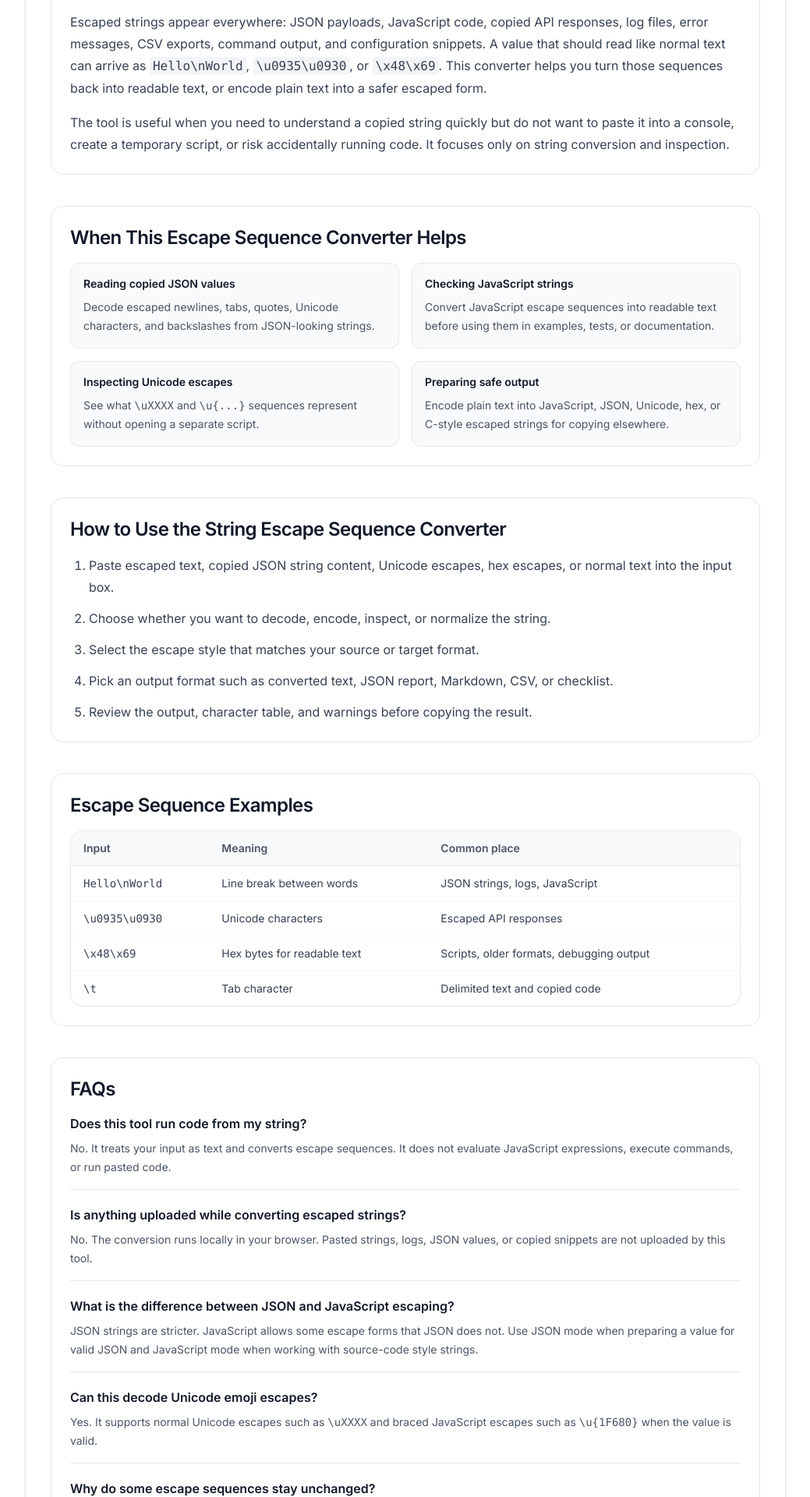
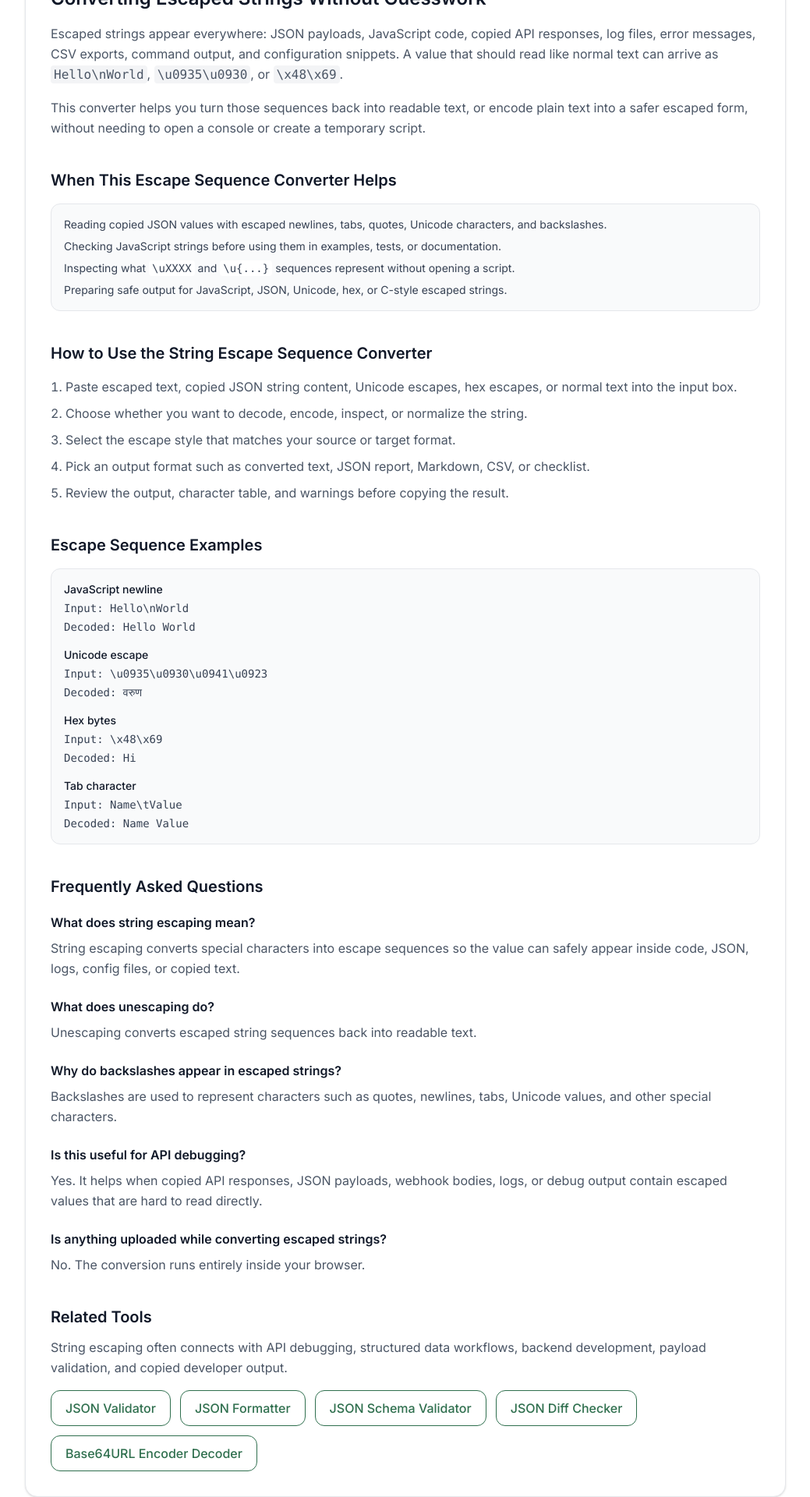
Before and after one commit to vaarunsonawwane-ops/yoryantra-new, a Next.js app: page /tools/string-escape-sequence-converter in a window 1280 px wide. Shown: the part 1460-3380 px from the top of the page at 78% size, without its empty margins (120-1159 px from the left). Built offline with nearby package versions, Linux system fonts and the light colour scheme.

Commit message:
Update ToolClient.tsx

```diff
--- a/app/tools/string-escape-sequence-converter/ToolClient.tsx
+++ b/app/tools/string-escape-sequence-converter/ToolClient.tsx
@@ -351,107 +351,98 @@ export default function ToolClient() {
         </div>
       ) : null}
 
-      <section className="mt-12 space-y-10">
-        <ContentBlock title="Converting Escaped Strings Without Guesswork">
-          <p>
-            Escaped strings appear everywhere: JSON payloads, JavaScript code, copied API responses, log files, error messages, CSV exports, command output, and configuration snippets. A value that should read like normal text can arrive as <code className="rounded bg-gray-100 px-1 py-0.5">Hello\nWorld</code>, <code className="rounded bg-gray-100 px-1 py-0.5">\u0935\u0930</code>, or <code className="rounded bg-gray-100 px-1 py-0.5">\x48\x69</code>. This converter helps you turn those sequences back into readable text, or encode plain text into a safer escaped form.
+      <section className="mt-12 border-t border-gray-200 pt-10 space-y-10">
+        <div>
+          <h2 className="text-2xl font-semibold text-gray-900">Converting Escaped Strings Without Guesswork</h2>
+          <p className="mt-4 text-gray-600 leading-relaxed">
+            Escaped strings appear everywhere: JSON payloads, JavaScript code, copied API responses, log files, error messages, CSV exports, command output, and configuration snippets. A value that should read like normal text can arrive as <code className="rounded bg-gray-100 px-1 py-0.5">Hello\nWorld</code>, <code className="rounded bg-gray-100 px-1 py-0.5">\u0935\u0930</code>, or <code className="rounded bg-gray-100 px-1 py-0.5">\x48\x69</code>.
           </p>
-          <p>
-            The tool is useful when you need to understand a copied string quickly but do not want to paste it into a console, create a temporary script, or risk accidentally running code. It focuses only on string conversion and inspection.
+          <p className="mt-4 text-gray-600 leading-relaxed">
+            This converter helps you turn those sequences back into readable text, or encode plain text into a safer escaped form, without needing to open a console or create a temporary script.
           </p>
-        </ContentBlock>
+        </div>
 
-        <ContentBlock title="When This Escape Sequence Converter Helps">
-          <div className="grid gap-4 md:grid-cols-2">
-            <InfoCard title="Reading copied JSON values">
-              Decode escaped newlines, tabs, quotes, Unicode characters, and backslashes from JSON-looking strings.
-            </InfoCard>
-            <InfoCard title="Checking JavaScript strings">
-              Convert JavaScript escape sequences into readable text before using them in examples, tests, or documentation.
-            </InfoCard>
-            <InfoCard title="Inspecting Unicode escapes">
-              See what <code>\uXXXX</code> and <code>\u{'{'}...{'}'}</code> sequences represent without opening a separate script.
-            </InfoCard>
-            <InfoCard title="Preparing safe output">
-              Encode plain text into JavaScript, JSON, Unicode, hex, or C-style escaped strings for copying elsewhere.
-            </InfoCard>
+        <div>
+          <h2 className="text-xl font-semibold text-gray-900">When This Escape Sequence Converter Helps</h2>
+          <div className="mt-4 rounded-xl border border-gray-200 bg-gray-50 p-4 text-sm text-gray-700">
+            <p>Reading copied JSON values with escaped newlines, tabs, quotes, Unicode characters, and backslashes.</p>
+            <p className="mt-2">Checking JavaScript strings before using them in examples, tests, or documentation.</p>
+            <p className="mt-2">Inspecting what <code className="rounded bg-white px-1 py-0.5">\uXXXX</code> and <code className="rounded bg-white px-1 py-0.5">\u{'{'}...{'}'}</code> sequences represent without opening a script.</p>
+            <p className="mt-2">Preparing safe output for JavaScript, JSON, Unicode, hex, or C-style escaped strings.</p>
           </div>
-        </ContentBlock>
+        </div>
 
-        <ContentBlock title="How to Use the String Escape Sequence Converter">
-          <ol className="list-decimal space-y-3 pl-6 text-gray-700">
+        <div>
+          <h2 className="text-xl font-semibold text-gray-900">How to Use the String Escape Sequence Converter</h2>
+          <ol className="mt-4 list-decimal list-inside space-y-2 text-gray-600 leading-relaxed">
             <li>Paste escaped text, copied JSON string content, Unicode escapes, hex escapes, or normal text into the input box.</li>
             <li>Choose whether you want to decode, encode, inspect, or normalize the string.</li>
             <li>Select the escape style that matches your source or target format.</li>
             <li>Pick an output format such as converted text, JSON report, Markdown, CSV, or checklist.</li>
             <li>Review the output, character table, and warnings before copying the result.</li>
           </ol>
-        </ContentBlock>
+        </div>
 
-        <ContentBlock title="Escape Sequence Examples">
-          <div className="overflow-x-auto rounded-2xl border border-gray-200">
-            <table className="min-w-full divide-y divide-gray-200 text-sm">
-              <thead className="bg-gray-50 text-left text-gray-600">
-                <tr>
-                  <th className="px-4 py-3 font-semibold">Input</th>
-                  <th className="px-4 py-3 font-semibold">Meaning</th>
-                  <th className="px-4 py-3 font-semibold">Common place</th>
-                </tr>
-              </thead>
-              <tbody className="divide-y divide-gray-100 text-gray-700">
-                <tr>
-                  <td className="px-4 py-3 font-mono">Hello\nWorld</td>
-                  <td className="px-4 py-3">Line break between words</td>
-                  <td className="px-4 py-3">JSON strings, logs, JavaScript</td>
-                </tr>
-                <tr>
-                  <td className="px-4 py-3 font-mono">\u0935\u0930</td>
-                  <td className="px-4 py-3">Unicode characters</td>
-                  <td className="px-4 py-3">Escaped API responses</td>
-                </tr>
-                <tr>
-                  <td className="px-4 py-3 font-mono">\x48\x69</td>
-                  <td className="px-4 py-3">Hex bytes for readable text</td>
-                  <td className="px-4 py-3">Scripts, older formats, debugging output</td>
-                </tr>
-                <tr>
-                  <td className="px-4 py-3 font-mono">\t</td>
-                  <td className="px-4 py-3">Tab character</td>
-                  <td className="px-4 py-3">Delimited text and copied code</td>
-                </tr>
-              </tbody>
-            </table>
+        <div>
+          <h2 className="text-xl font-semibold text-gray-900">Escape Sequence Examples</h2>
+          <div className="mt-4 rounded-xl border border-gray-200 bg-gray-50 p-4 text-sm text-gray-700">
+            <div>
+              <div className="font-medium text-gray-900">JavaScript newline</div>
+              <div className="mt-1 font-mono">Input: Hello\nWorld</div>
+              <div className="mt-1 font-mono">Decoded: Hello World</div>
+            </div>
+            <div className="mt-4">
+              <div className="font-medium text-gray-900">Unicode escape</div>
+              <div className="mt-1 font-mono">Input: \u0935\u0930\u0941\u0923</div>
+              <div className="mt-1 font-mono">Decoded: वरुण</div>
+            </div>
+            <div className="mt-4">
+              <div className="font-medium text-gray-900">Hex bytes</div>
+              <div className="mt-1 font-mono">Input: \x48\x69</div>
+              <div className="mt-1 font-mono">Decoded: Hi</div>
+            </div>
+            <div className="mt-4">
+              <div className="font-medium text-gray-900">Tab character</div>
+              <div className="mt-1 font-mono">Input: Name\tValue</div>
+              <div className="mt-1 font-mono">Decoded: Name    Value</div>
+            </div>
           </div>
-        </ContentBlock>
+        </div>
 
-        <ContentBlock title="FAQs">
-          <FaqItem question="Does this tool run code from my string?">
-            No. It treats your input as text and converts escape sequences. It does not evaluate JavaScript expressions, execute commands, or run pasted code.
-          </FaqItem>
-          <FaqItem question="Is anything uploaded while converting escaped strings?">
-            No. The conversion runs locally in your browser. Pasted strings, logs, JSON values, or copied snippets are not uploaded by this tool.
-          </FaqItem>
-          <FaqItem question="What is the difference between JSON and JavaScript escaping?">
-            JSON strings are stricter. JavaScript allows some escape forms that JSON does not. Use JSON mode when preparing a value for valid JSON and JavaScript mode when working with source-code style strings.
-          </FaqItem>
-          <FaqItem question="Can this decode Unicode emoji escapes?">
-            Yes. It supports normal Unicode escapes such as <code>\uXXXX</code> and braced JavaScript escapes such as <code>\u{'{'}1F680{'}'}</code> when the value is valid.
-          </FaqItem>
-          <FaqItem question="Why do some escape sequences stay unchanged?">
-            Invalid or incomplete escape sequences are left as text instead of being guessed. The review notes can warn you when suspicious sequences are found.
-          </FaqItem>
-        </ContentBlock>
+        <div>
+          <h2 className="text-xl font-semibold text-gray-900">Frequently Asked Questions</h2>
+          <div className="mt-5 space-y-6">
+            <Faq title="What does string escaping mean?">
+              String escaping converts special characters into escape sequences so the value can safely appear inside code, JSON, logs, config files, or copied text.
+            </Faq>
+            <Faq title="What does unescaping do?">
+              Unescaping converts escaped string sequences back into readable text.
+            </Faq>
+            <Faq title="Why do backslashes appear in escaped strings?">
+              Backslashes are used to represent characters such as quotes, newlines, tabs, Unicode values, and other special characters.
+            </Faq>
+            <Faq title="Is this useful for API debugging?">
+              Yes. It helps when copied API responses, JSON payloads, webhook bodies, logs, or debug output contain escaped values that are hard to read directly.
+            </Faq>
+            <Faq title="Is anything uploaded while converting escaped strings?">
+              No. The conversion runs entirely inside your browser.
+            </Faq>
+          </div>
+        </div>
 
-        <ContentBlock title="Related Encoding Tools">
-          <div className="grid gap-4 md:grid-cols-2 lg:grid-cols-3">
-            <RelatedTool href="/tools/mime-encoded-word-decoder" title="MIME Encoded-Word Decoder" description="Decode encoded email header words and inspect common MIME header text." />
-            <RelatedTool href="/tools/unicode-escape-sequence-converter" title="Unicode Escape Sequence Converter" description="Convert Unicode escape sequences into readable text and back." />
-            <RelatedTool href="/tools/hex-to-text-converter" title="Hex to Text Converter" description="Convert hex values into text and inspect decoded characters." />
-            <RelatedTool href="/tools/base64-encoder-decoder" title="Base64 Encoder Decoder" description="Encode and decode Base64 text for quick browser-side checks." />
-            <RelatedTool href="/tools/url-encoder-decoder" title="URL Encoder Decoder" description="Encode and decode URL components, query strings, and percent-encoded text." />
-            <RelatedTool href="/tools/json-string-escape-unescape" title="JSON String Escape Unescape" description="Escape and unescape JSON-safe string values for APIs and configs." />
+        <div>
+          <h2 className="text-xl font-semibold text-gray-900">Related Tools</h2>
+          <p className="mt-3 text-gray-600 leading-relaxed">
+            String escaping often connects with API debugging, structured data workflows, backend development, payload validation, and copied developer output.
+          </p>
+          <div className="mt-4 flex flex-wrap gap-3">
+            <Link href="/tools/json-validator" className="yoryantra-btn-outline">JSON Validator</Link>
+            <Link href="/tools/json-formatter" className="yoryantra-btn-outline">JSON Formatter</Link>
+            <Link href="/tools/json-schema-validator" className="yoryantra-btn-outline">JSON Schema Validator</Link>
+            <Link href="/tools/json-diff-checker" className="yoryantra-btn-outline">JSON Diff Checker</Link>
+            <Link href="/tools/url-safe-base64-converter" className="yoryantra-btn-outline">Base64URL Encoder Decoder</Link>
           </div>
-        </ContentBlock>
+        </div>
       </section>
     </ToolShell>
   );
@@ -860,38 +851,11 @@ function StatCard({ label, value }: { label: string; value: string }) {
   );
 }
 
-function ContentBlock({ title, children }: { title: string; children: ReactNode }) {
+function Faq({ title, children }: { title: string; children: ReactNode }) {
   return (
-    <section className="rounded-2xl border border-gray-200 bg-white p-6">
-      <h2 className="text-2xl font-semibold tracking-tight text-gray-900">{title}</h2>
-      <div className="mt-4 space-y-4 text-base leading-7 text-gray-700">{children}</div>
-    </section>
-  );
-}
-
-function InfoCard({ title, children }: { title: string; children: ReactNode }) {
-  return (
-    <div className="rounded-xl border border-gray-200 bg-gray-50 p-4">
-      <h3 className="text-sm font-semibold text-gray-900">{title}</h3>
-      <p className="mt-2 text-sm leading-6 text-gray-600">{children}</p>
+    <div>
+      <h3 className="font-semibold text-gray-900">{title}</h3>
+      <p className="mt-2 text-gray-600 leading-relaxed">{children}</p>
     </div>
   );
 }
-
-function FaqItem({ question, children }: { question: string; children: ReactNode }) {
-  return (
-    <div className="border-t border-gray-200 pt-5 first:border-t-0 first:pt-0">
-      <h3 className="text-base font-semibold text-gray-900">{question}</h3>
-      <p className="mt-2 text-sm leading-6 text-gray-600">{children}</p>
-    </div>
-  );
-}
-
-function RelatedTool({ href, title, description }: { href: string; title: string; description: string }) {
-  return (
-    <Link href={href} className="rounded-xl border border-gray-200 bg-gray-50 p-4 transition hover:border-[var(--green)] hover:bg-white">
-      <h3 className="text-sm font-semibold text-gray-900">{title}</h3>
-      <p className="mt-2 text-sm leading-6 text-gray-600">{description}</p>
-    </Link>
-  );
-}
```
